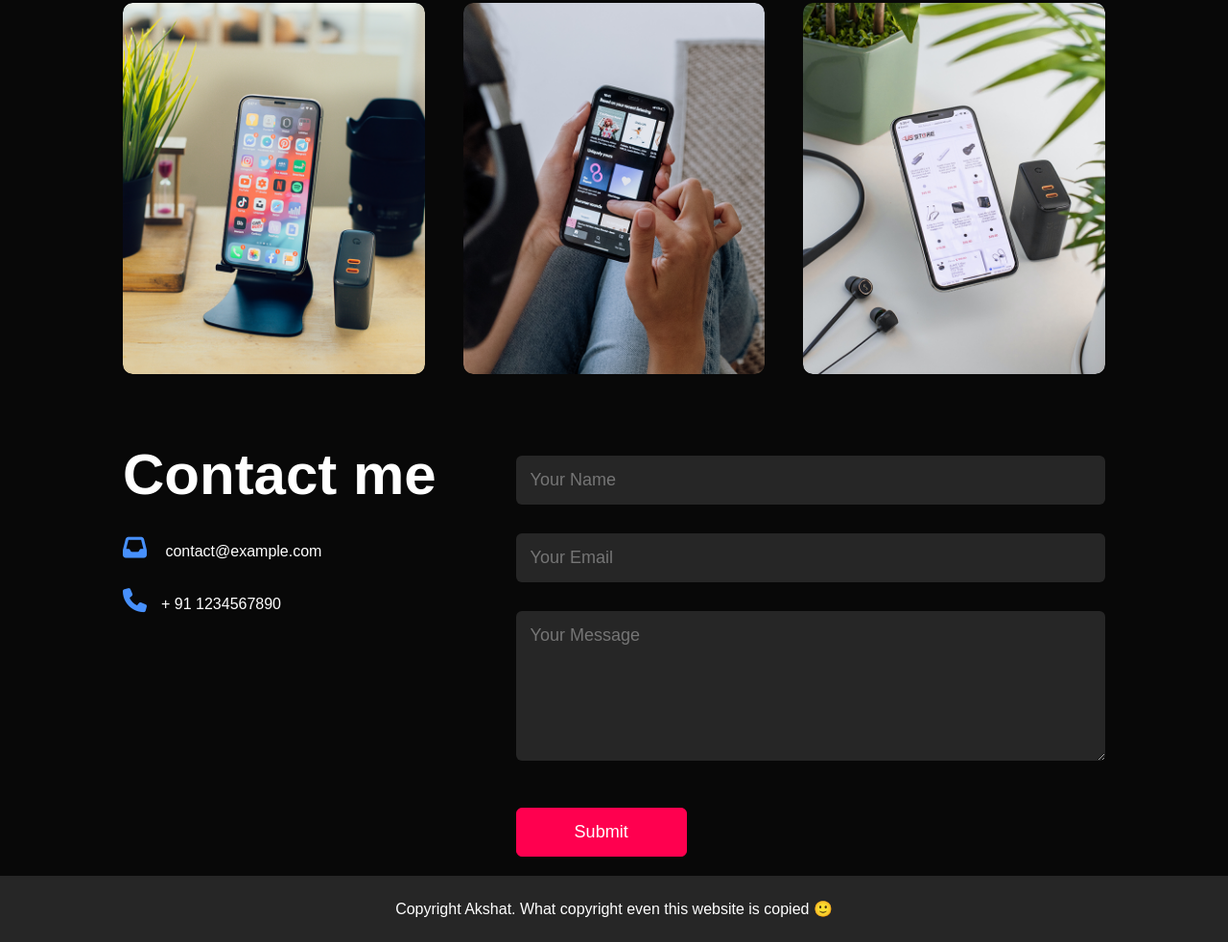
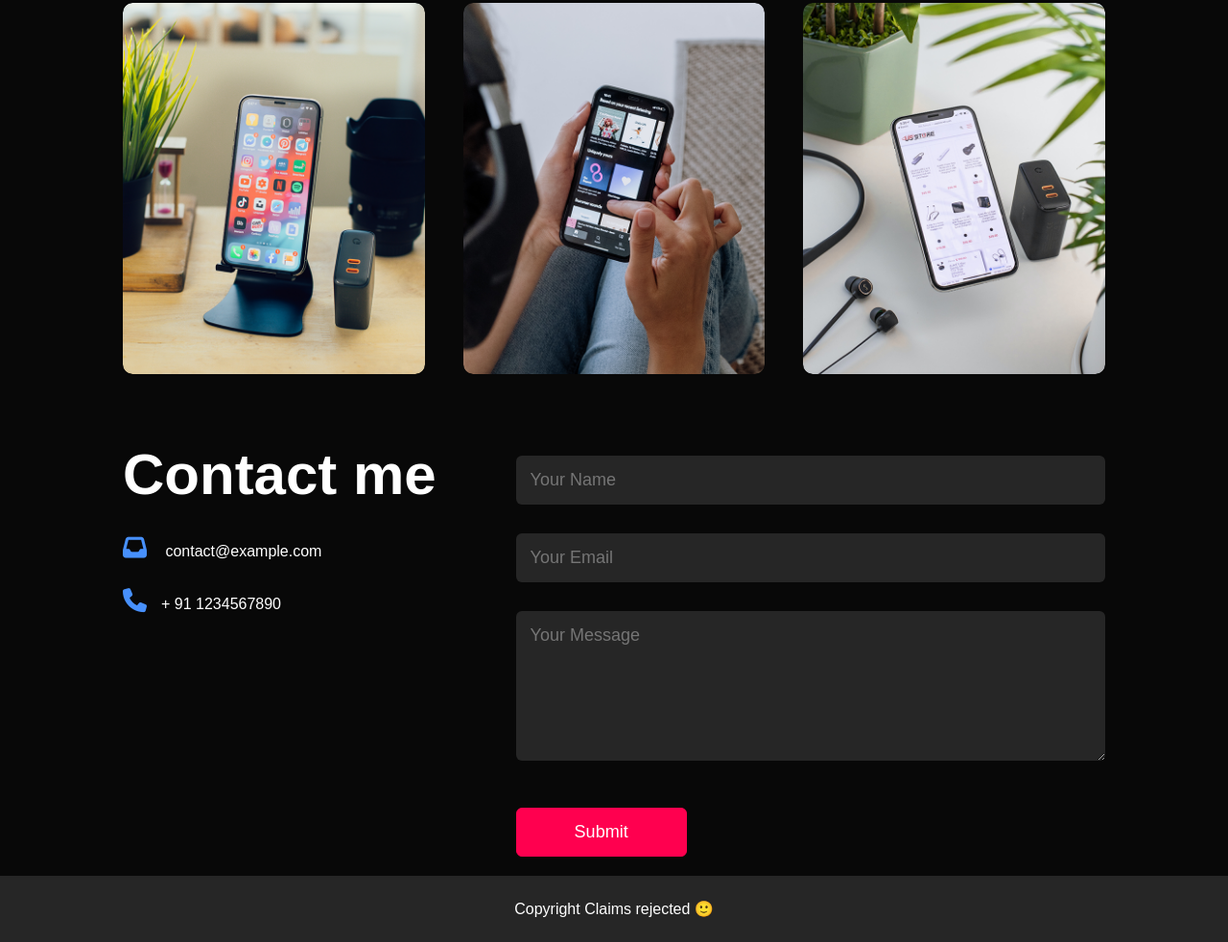
Before and after one commit to unhumanly-geek/Portfolio, a plain HTML site: page index.html in a window 1280 px wide. Shown: the part 2281-3263 px from the top of the page at 96% size. Drawn offline with Linux system fonts and the light colour scheme.

Commit message:
copyright issue

```diff
--- a/index.html
+++ b/index.html
@@ -187,7 +187,7 @@
             </div>
         </div>
         <div class="copyright">
-            <p>Copyright Akshat. What copyright even this website is copied 🙂</p>
+            <p>Copyright Claims rejected 🙂</p>
         </div>
     </div>
     <!-- -----------Contact us ends here----------- -->
```
